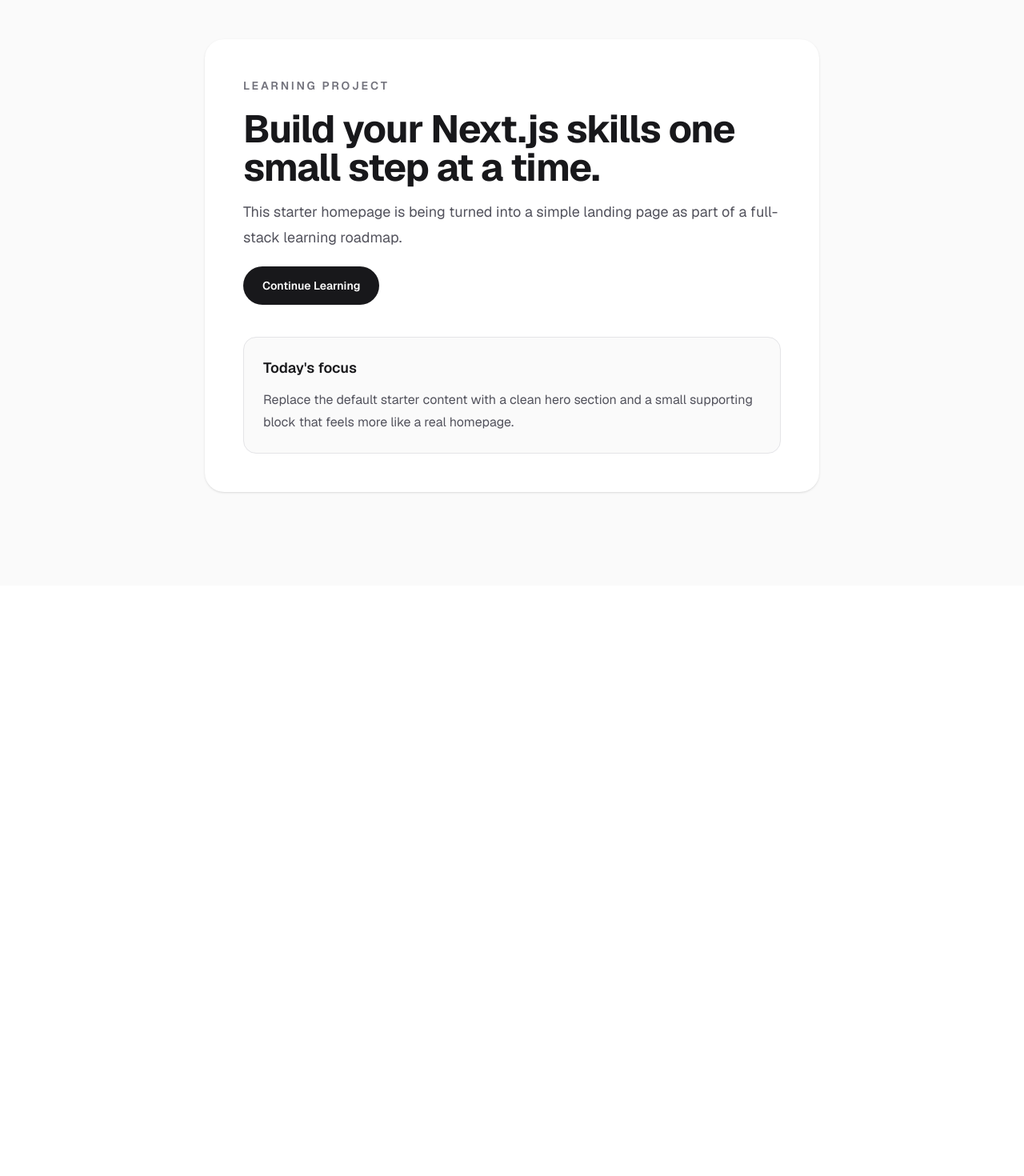
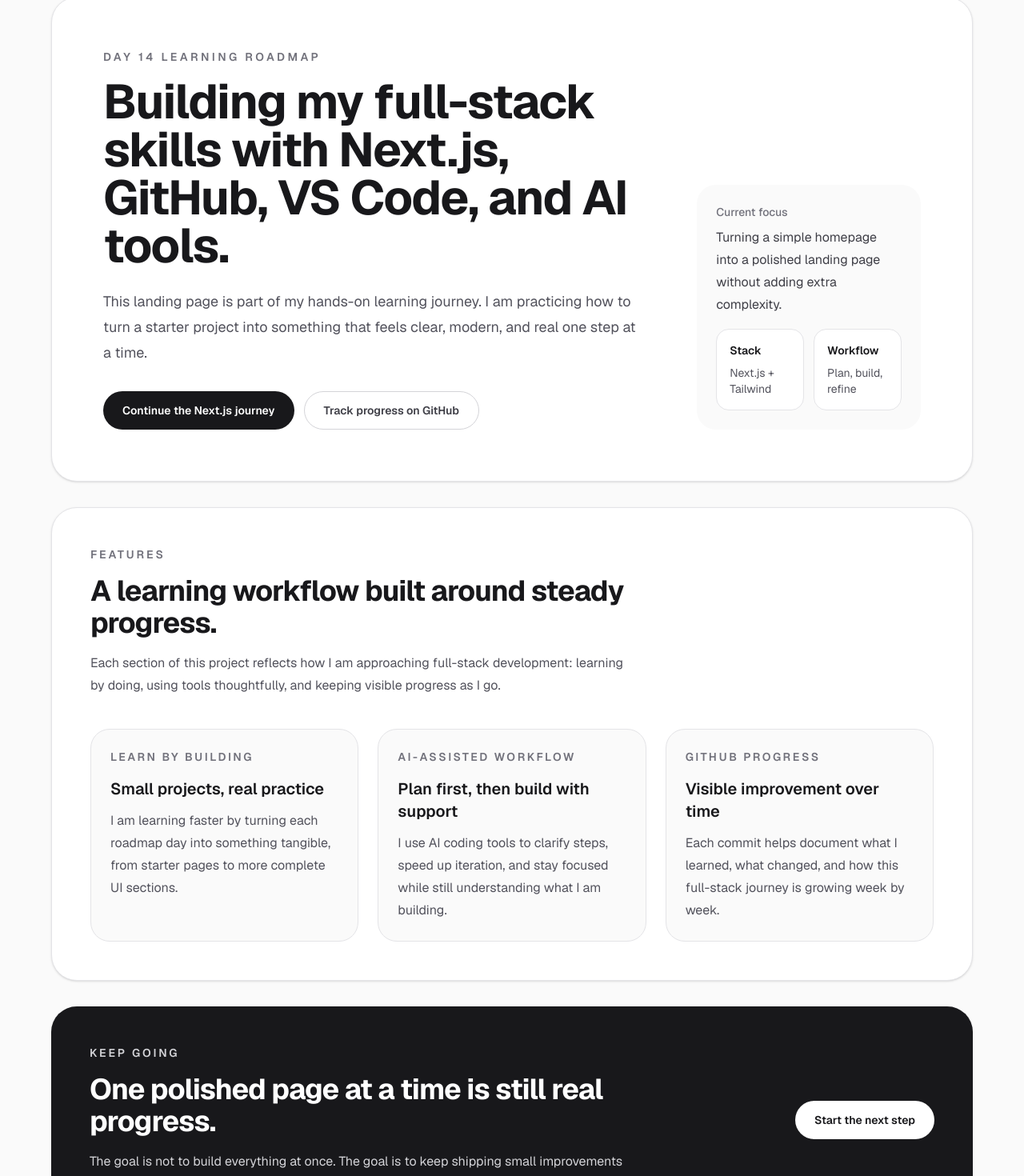
Before and after one commit to MahmoudElsanoor/fullstack-vibe-coding, a Next.js app in the folder projects/starter-nextjs-boilerplate/: page / in a window 1280 px wide. Shown: the part 68-1538 px from the top of the page at 80% size. Before the commit the page ends 800 px from the top, so only its background shows below. Built offline with nearby package versions, Linux system fonts and the light colour scheme.

Commit message:
Build Day 14 landing page flow

```diff
--- a/projects/starter-nextjs-boilerplate/src/app/page.tsx
+++ b/projects/starter-nextjs-boilerplate/src/app/page.tsx
@@ -1,43 +1,153 @@
 export default function Home() {
   return (
-    <div className="flex flex-1 items-center justify-center bg-zinc-50 px-6 py-16 font-sans dark:bg-black">
-      <main className="w-full max-w-3xl rounded-3xl bg-white px-8 py-12 shadow-sm dark:bg-zinc-950 sm:px-12">
-        <div className="flex flex-col gap-10">
-          <section className="flex flex-col gap-5 text-center sm:text-left">
-            <p className="text-sm font-semibold uppercase tracking-[0.2em] text-zinc-500 dark:text-zinc-400">
-              Learning project
+    <div className="bg-zinc-50 px-6 py-16 font-sans text-zinc-900 dark:bg-black dark:text-zinc-50">
+      <main className="mx-auto flex w-full max-w-6xl flex-col gap-8">
+        <section className="overflow-hidden rounded-[2rem] border border-zinc-200 bg-white shadow-sm dark:border-zinc-800 dark:bg-zinc-950">
+          <div className="flex flex-col gap-10 px-8 py-12 sm:px-12 lg:flex-row lg:items-end lg:justify-between lg:px-16 lg:py-16">
+            <div className="max-w-3xl">
+              <p className="text-sm font-semibold uppercase tracking-[0.25em] text-zinc-500 dark:text-zinc-400">
+                Day 14 learning roadmap
               </p>
-            <div className="flex flex-col gap-4">
-              <h1 className="max-w-2xl text-4xl font-bold tracking-tight text-zinc-900 dark:text-zinc-50 sm:text-5xl">
-                Build your Next.js skills one small step at a time.
+              <h1 className="mt-4 text-4xl font-bold tracking-tight sm:text-5xl lg:text-6xl">
+                Building my full-stack skills with Next.js, GitHub, VS Code,
+                and AI tools.
               </h1>
-              <p className="max-w-2xl text-lg leading-8 text-zinc-600 dark:text-zinc-300">
-                This starter homepage is being turned into a simple landing page
-                as part of a full-stack learning roadmap.
+              <p className="mt-6 max-w-2xl text-lg leading-8 text-zinc-600 dark:text-zinc-300">
+                This landing page is part of my hands-on learning journey. I am
+                practicing how to turn a starter project into something that
+                feels clear, modern, and real one step at a time.
               </p>
-            </div>
-            <div>
+              <div className="mt-8 flex flex-col gap-3 sm:flex-row">
                 <a
                   className="inline-flex h-12 items-center justify-center rounded-full bg-zinc-900 px-6 text-sm font-semibold text-white transition-colors hover:bg-zinc-700 dark:bg-zinc-100 dark:text-zinc-900 dark:hover:bg-zinc-300"
                   href="https://nextjs.org/learn"
                   target="_blank"
                   rel="noopener noreferrer"
                 >
-                Continue Learning
+                  Continue the Next.js journey
                 </a>
+                <a
+                  className="inline-flex h-12 items-center justify-center rounded-full border border-zinc-300 px-6 text-sm font-semibold text-zinc-700 transition-colors hover:border-zinc-400 hover:text-zinc-900 dark:border-zinc-700 dark:text-zinc-200 dark:hover:border-zinc-500 dark:hover:text-zinc-50"
+                  href="https://github.com/"
+                  target="_blank"
+                  rel="noopener noreferrer"
+                >
+                  Track progress on GitHub
+                </a>
+              </div>
+            </div>
+
+            <div className="grid gap-4 rounded-3xl bg-zinc-50 p-6 dark:bg-zinc-900 lg:max-w-sm">
+              <div>
+                <p className="text-sm font-medium text-zinc-500 dark:text-zinc-400">
+                  Current focus
+                </p>
+                <p className="mt-2 text-base leading-7 text-zinc-700 dark:text-zinc-200">
+                  Turning a simple homepage into a polished landing page without
+                  adding extra complexity.
+                </p>
+              </div>
+              <div className="grid grid-cols-2 gap-3 text-sm text-zinc-600 dark:text-zinc-300">
+                <div className="rounded-2xl border border-zinc-200 bg-white p-4 dark:border-zinc-800 dark:bg-zinc-950">
+                  <p className="font-semibold text-zinc-900 dark:text-zinc-50">
+                    Stack
+                  </p>
+                  <p className="mt-2">Next.js + Tailwind</p>
+                </div>
+                <div className="rounded-2xl border border-zinc-200 bg-white p-4 dark:border-zinc-800 dark:bg-zinc-950">
+                  <p className="font-semibold text-zinc-900 dark:text-zinc-50">
+                    Workflow
+                  </p>
+                  <p className="mt-2">Plan, build, refine</p>
+                </div>
+              </div>
+            </div>
           </div>
         </section>
 
-          <section className="rounded-2xl border border-zinc-200 bg-zinc-50 p-6 dark:border-zinc-800 dark:bg-zinc-900">
-            <h2 className="text-lg font-semibold text-zinc-900 dark:text-zinc-50">
-              Today&apos;s focus
+        <section className="rounded-[2rem] border border-zinc-200 bg-white px-8 py-12 shadow-sm dark:border-zinc-800 dark:bg-zinc-950 sm:px-12">
+          <div className="max-w-2xl">
+            <p className="text-sm font-semibold uppercase tracking-[0.2em] text-zinc-500 dark:text-zinc-400">
+              Features
+            </p>
+            <h2 className="mt-4 text-3xl font-bold tracking-tight sm:text-4xl">
+              A learning workflow built around steady progress.
             </h2>
+            <p className="mt-4 text-base leading-7 text-zinc-600 dark:text-zinc-300">
+              Each section of this project reflects how I am approaching
+              full-stack development: learning by doing, using tools
+              thoughtfully, and keeping visible progress as I go.
+            </p>
+          </div>
+
+          <div className="mt-10 grid gap-6 md:grid-cols-3">
+            <article className="rounded-3xl border border-zinc-200 bg-zinc-50 p-6 dark:border-zinc-800 dark:bg-zinc-900">
+              <p className="text-sm font-semibold uppercase tracking-[0.18em] text-zinc-500 dark:text-zinc-400">
+                Learn by Building
+              </p>
+              <h3 className="mt-4 text-xl font-semibold">Small projects, real practice</h3>
               <p className="mt-3 text-base leading-7 text-zinc-600 dark:text-zinc-300">
-              Replace the default starter content with a clean hero section and
-              a small supporting block that feels more like a real homepage.
+                I am learning faster by turning each roadmap day into something
+                tangible, from starter pages to more complete UI sections.
               </p>
+            </article>
+
+            <article className="rounded-3xl border border-zinc-200 bg-zinc-50 p-6 dark:border-zinc-800 dark:bg-zinc-900">
+              <p className="text-sm font-semibold uppercase tracking-[0.18em] text-zinc-500 dark:text-zinc-400">
+                AI-Assisted Workflow
+              </p>
+              <h3 className="mt-4 text-xl font-semibold">Plan first, then build with support</h3>
+              <p className="mt-3 text-base leading-7 text-zinc-600 dark:text-zinc-300">
+                I use AI coding tools to clarify steps, speed up iteration, and
+                stay focused while still understanding what I am building.
+              </p>
+            </article>
+
+            <article className="rounded-3xl border border-zinc-200 bg-zinc-50 p-6 dark:border-zinc-800 dark:bg-zinc-900">
+              <p className="text-sm font-semibold uppercase tracking-[0.18em] text-zinc-500 dark:text-zinc-400">
+                GitHub Progress
+              </p>
+              <h3 className="mt-4 text-xl font-semibold">Visible improvement over time</h3>
+              <p className="mt-3 text-base leading-7 text-zinc-600 dark:text-zinc-300">
+                Each commit helps document what I learned, what changed, and how
+                this full-stack journey is growing week by week.
+              </p>
+            </article>
+          </div>
         </section>
+
+        <section className="rounded-[2rem] bg-zinc-900 px-8 py-12 text-white shadow-sm dark:bg-zinc-100 dark:text-zinc-900 sm:px-12">
+          <div className="flex flex-col gap-6 lg:flex-row lg:items-center lg:justify-between">
+            <div className="max-w-2xl">
+              <p className="text-sm font-semibold uppercase tracking-[0.2em] text-zinc-300 dark:text-zinc-600">
+                Keep going
+              </p>
+              <h2 className="mt-4 text-3xl font-bold tracking-tight sm:text-4xl">
+                One polished page at a time is still real progress.
+              </h2>
+              <p className="mt-4 text-base leading-7 text-zinc-300 dark:text-zinc-700">
+                The goal is not to build everything at once. The goal is to keep
+                shipping small improvements and keep moving forward through the
+                roadmap.
+              </p>
             </div>
+
+            <div>
+              <a
+                className="inline-flex h-12 items-center justify-center rounded-full bg-white px-6 text-sm font-semibold text-zinc-900 transition-colors hover:bg-zinc-200 dark:bg-zinc-900 dark:text-zinc-50 dark:hover:bg-zinc-700"
+                href="https://vercel.com/docs/frameworks/nextjs"
+                target="_blank"
+                rel="noopener noreferrer"
+              >
+                Start the next step
+              </a>
+            </div>
+          </div>
+        </section>
+
+        <footer className="px-2 pb-4 pt-2 text-center text-sm text-zinc-500 dark:text-zinc-400">
+          Day 14 Landing Page Draft • Full-Stack Roadmap Project
+        </footer>
       </main>
     </div>
   );
```
Lines whose indentation alone changed are shown as unchanged.
